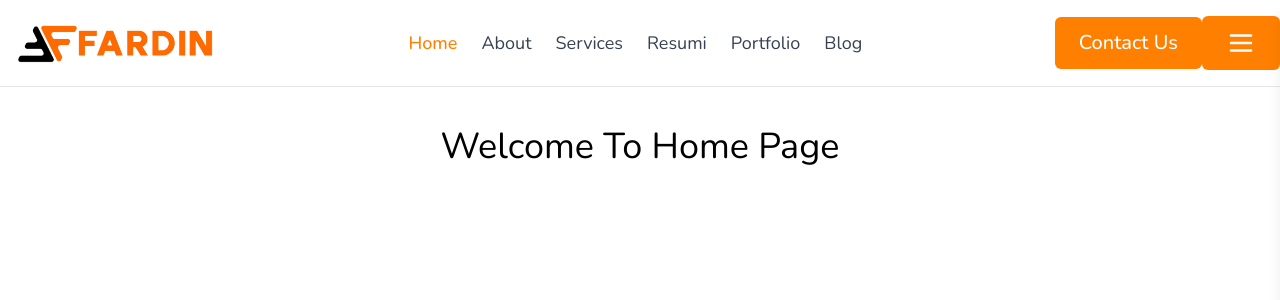
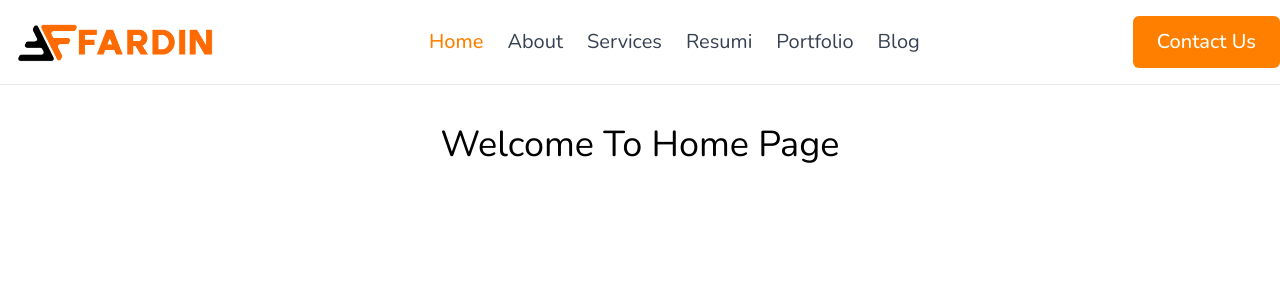
Before and after one commit to devfardin/Next-Level-Portfolio-Client, a Next.js app in the folder Client/: page / in a window 1280 px wide. Shown: the top 300 px of the page. Built offline with nearby package versions, Linux system fonts and the light colour scheme.

Commit message:
website header

```diff
--- a/Client/src/components/MobileMenu.tsx
+++ b/Client/src/components/MobileMenu.tsx
@@ -7,7 +7,6 @@ import { GoArrowUpRight } from "react-icons/go";
 import { TbMenu2 } from "react-icons/tb";
 import { RxCross1 } from "react-icons/rx";
 import Image from "next/image";
-import HoverLink from "./shared/HoverLink";
 
 const MobileMenu = () => {
     const pathname = usePathname();
@@ -45,7 +44,7 @@ const MobileMenu = () => {
 
 
     return (
-        <div className="relative">
+        <div className="lg:hidden relative">
             <button
                 id="menu-trigger"
                 onClick={toggleMenu}
@@ -66,7 +65,7 @@ const MobileMenu = () => {
                 id="mobile-menu"
                 role="navigation"
                 aria-label="Mobile navigation menu"
-                className={`fixed top-0 right-0 w-[400px] h-full bg-black dark:bg-gray-800 shadow-lg transform transition-transform duration-300 ease-in-out ${isOpen ? "translate-x-0" : "translate-x-full"
+                className={`fixed top-0 right-0 w-[300px] sm:w-[400px] h-full bg-black dark:bg-gray-800 shadow-lg transform transition-transform duration-300 ease-in-out ${isOpen ? "translate-x-0" : "translate-x-full"
                     }`}
             >
                 <div className="h-full overflow-y-auto">
--- a/Client/src/components/shared/Navbar.tsx
+++ b/Client/src/components/shared/Navbar.tsx
@@ -50,8 +50,8 @@ const Navbar = () => {
           {
             menuItems?.map((item, index) => <li key={index} className="hover:text-gray-600">
               <Link className={`${pathname === item.link
-                ? "text-primery font-medium text-lg"
-                : "text-gray-700 hover:text-primery text-lg"
+                ? "text-primery font-medium text-xl"
+                : "text-gray-700 hover:text-primery text-xl"
                 }`}
                 href={`${item.link}`}> {item.label} </Link>
             </li>)
@@ -60,7 +60,10 @@ const Navbar = () => {
       </div>
 
       <div className="flex items-center">
+        <div className="hidden lg:block">
         <HoverLink label="Contact Us" link="/contact"/>
+        </div>
+
         <MobileMenu/>
       </div>
     </div>
```
